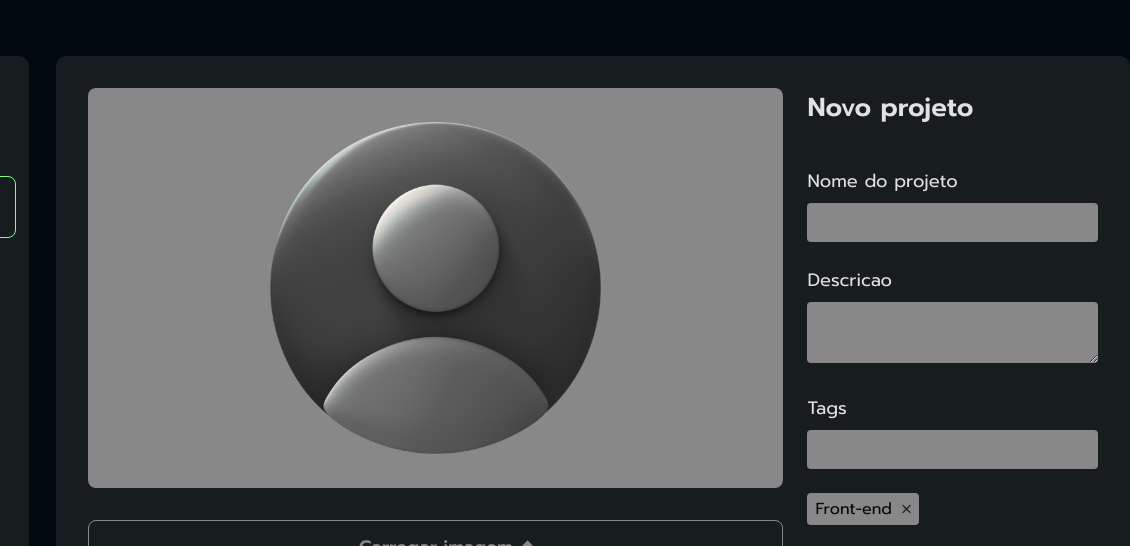
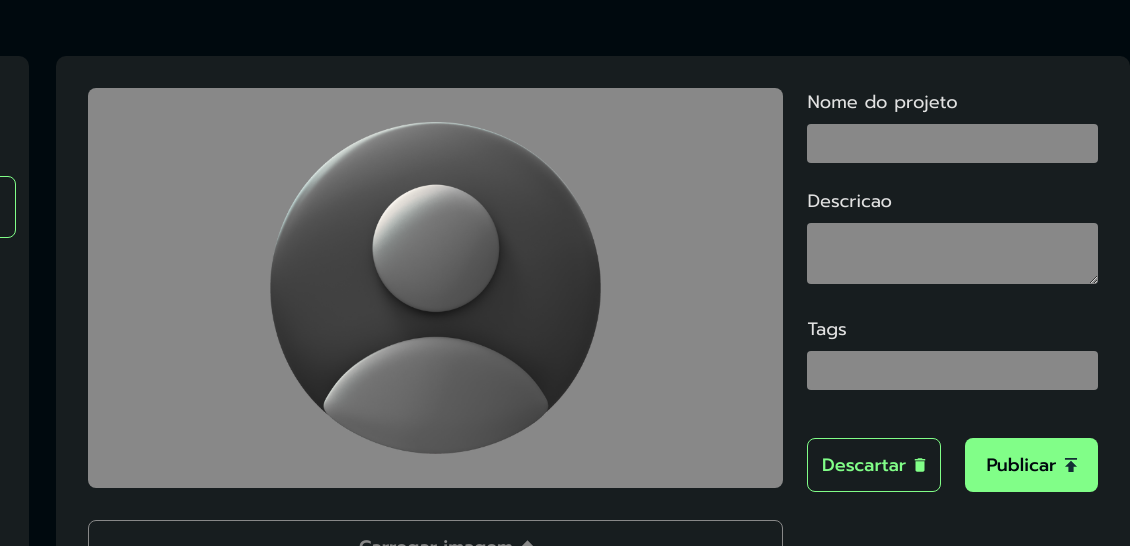
Before and after one commit to marciijunior/cioConect.js, a plain HTML site: page index.html in a window 1280 px wide. Shown: the top 546 px of the page, 150-1280 px from the left. Drawn offline with Linux system fonts and the light colour scheme.

Commit message:
adição das tags

```diff
--- a/index.html
+++ b/index.html
@@ -49,7 +49,7 @@
         </nav>
     </aside>
 
-    <main class="tudo">
+    <main>
         <div class="container-upload-imagem">
             <div class="container-imagem">
                 <img src="./img/imagem1.png" alt="" class="main-imagem">
@@ -62,7 +62,7 @@
             </div>
         </div>
         <div class="container-descricao">
-            <h2>Novo projeto</h2>
+            <!-- <h2>Novo projeto</h2> -->
             <form>
                 <div>
                     <label for="nome">Nome do projeto</label>
@@ -74,13 +74,10 @@
                 </div>
                 <div>
                     <label for="categoria">Tags</label>
-                    <input type="text" id="categoria" name="categoria" />
+                    <input type="text" name="categoria" id="input-tags"/>
                 </div>
-                <ul class="lista-tags">
-                    <li>
-                        <p>Front-end</p>
-                        <img src="./img/close-black.svg">
-                    </li>
+                <ul class="lista-tags" id="lista-tags">
+                    <!-- As tags serão adicionadas aqui dinamicamente -->
                 </ul>
                 <div class="container-botoes">
                     <button class="botao-descartar">Descartar</button>
```
